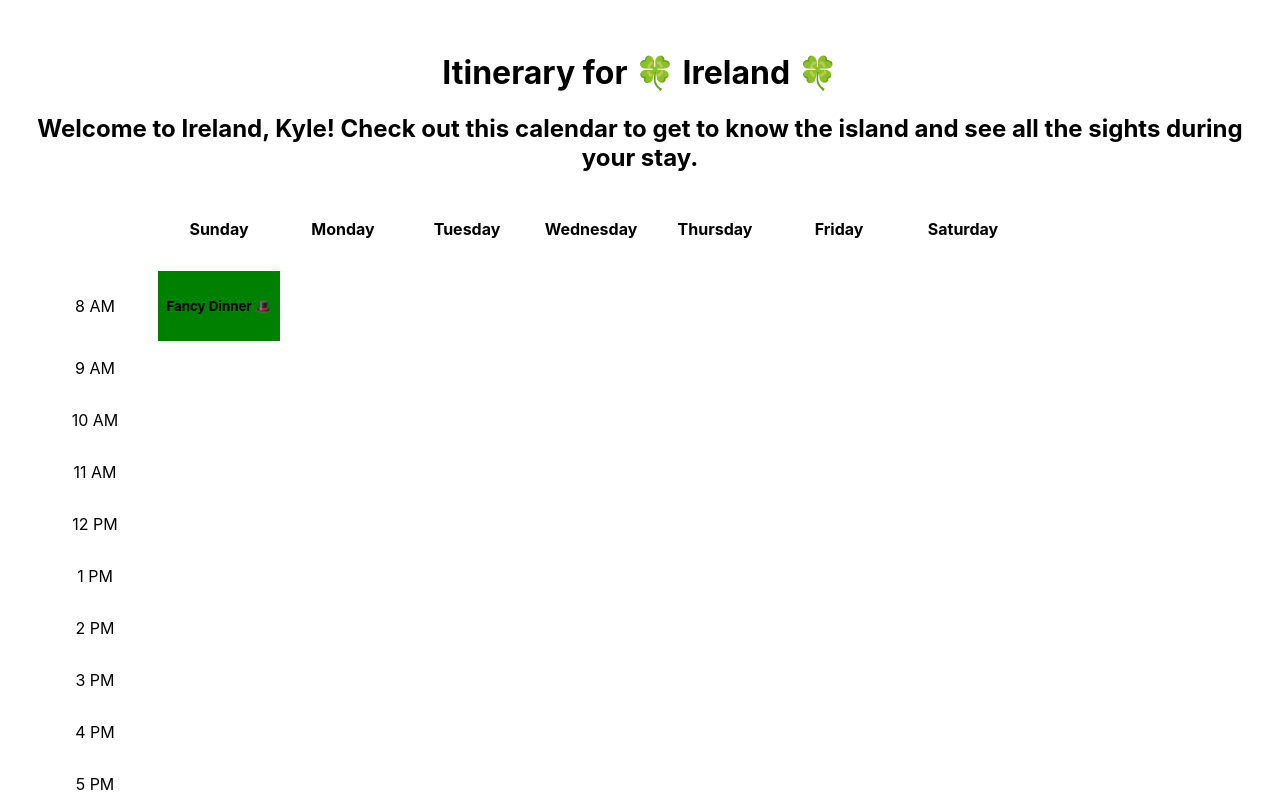
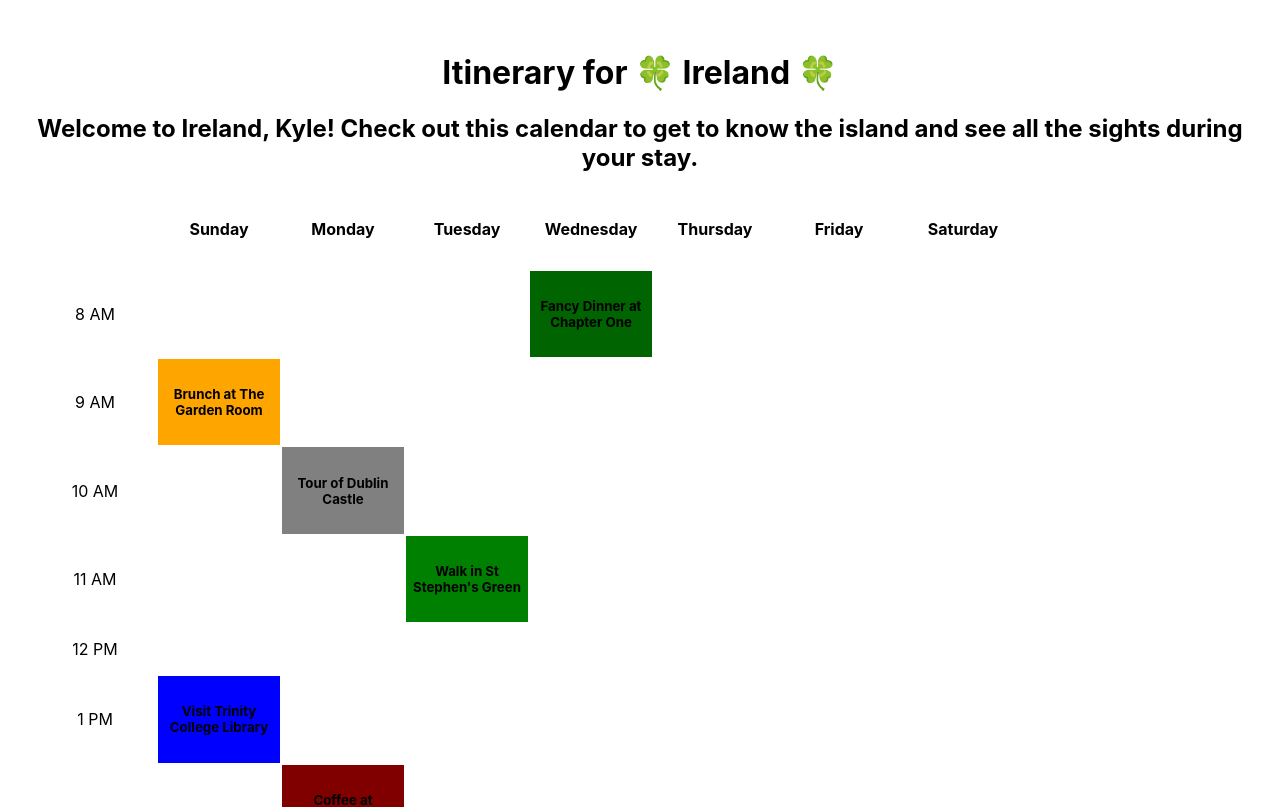
Before and after one commit to MooreKyle/Lab-1---Timetabled, a React (Vite) app: page / in a window 1280 px wide. Shown: the top 807 px of the page. Built offline with nearby package versions, Linux system fonts and the light colour scheme.

Commit message:
Step 6: Add More Events

```diff
--- a/src/components/Calendar.jsx
+++ b/src/components/Calendar.jsx
@@ -4,6 +4,36 @@ import Event from './Event'; // Import the Event component
 const Calendar = () => {
   // Array of times for the hour blocks
   const times = ['8 AM', '9 AM', '10 AM', '11 AM', '12 PM', '1 PM', '2 PM', '3 PM', '4 PM', '5 PM'];
+
+  // Example event data organized by day and time
+  const eventSchedule = {
+    "Sunday": {
+      "9 AM": { event: "Brunch at The Garden Room", color: "orange" },
+      "1 PM": { event: "Visit Trinity College Library", color: "blue" },
+    },
+    "Monday": {
+      "10 AM": { event: "Tour of Dublin Castle", color: "grey" },
+      "2 PM": { event: "Coffee at Bewley's Grafton Street", color: "maroon" },
+    },
+    "Tuesday": {
+      "11 AM": { event: "Walk in St Stephen's Green", color: "green" },
+      "3 PM": { event: "Shopping at Grafton Street", color: "purple" },
+    },
+    "Wednesday": {
+      "8 AM": { event: "Fancy Dinner at Chapter One", color: "darkgreen" },
+      "5 PM": { event: "Sunset at Howth Head", color: "lightblue" },
+    },
+    // Continue to add events for Thursday, Friday, and Saturday
+  };
+
+  // Helper function to render events
+  const renderEvent = (day, time) => {
+    const event = eventSchedule[day]?.[time];
+    if (event) {
+      return <Event event={event.event} color={event.color} />;
+    }
+    return <td></td>; // Return empty cell if there's no event
+  };
 
   return (
     <div className="Calendar">
@@ -21,17 +51,14 @@ const Calendar = () => {
           </tr>
         </thead>
         <tbody>
-          {times.map((time, index) => (
+          {times.map(time => (
             <tr key={time}>
               <td className="time">{time}</td>
-              {/* Conditionally render the Event component with props */}
-              {index === 0 ? <Event event="Fancy Dinner 🎩" color="green" /> : <td></td>}
-              <td></td> {/* Monday */}
-              <td></td> {/* Tuesday */}
-              <td></td> {/* Wednesday */}
-              <td></td> {/* Thursday */}
-              <td></td> {/* Friday */}
-              <td></td> {/* Saturday */}
+              {renderEvent("Sunday", time)}
+              {renderEvent("Monday", time)}
+              {renderEvent("Tuesday", time)}
+              {renderEvent("Wednesday", time)}
+              {/* Render events for Thursday, Friday, and Saturday */}
             </tr>
           ))}
         </tbody>
```
